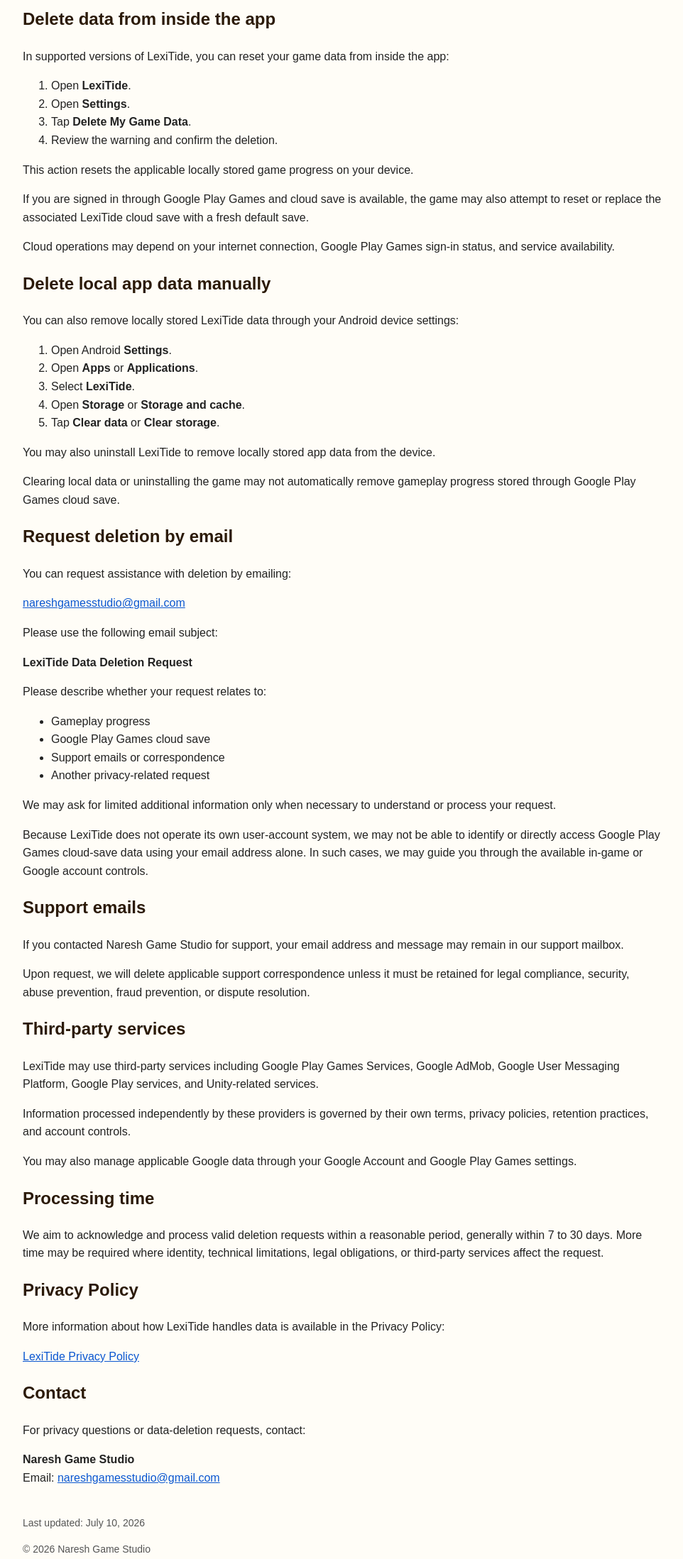
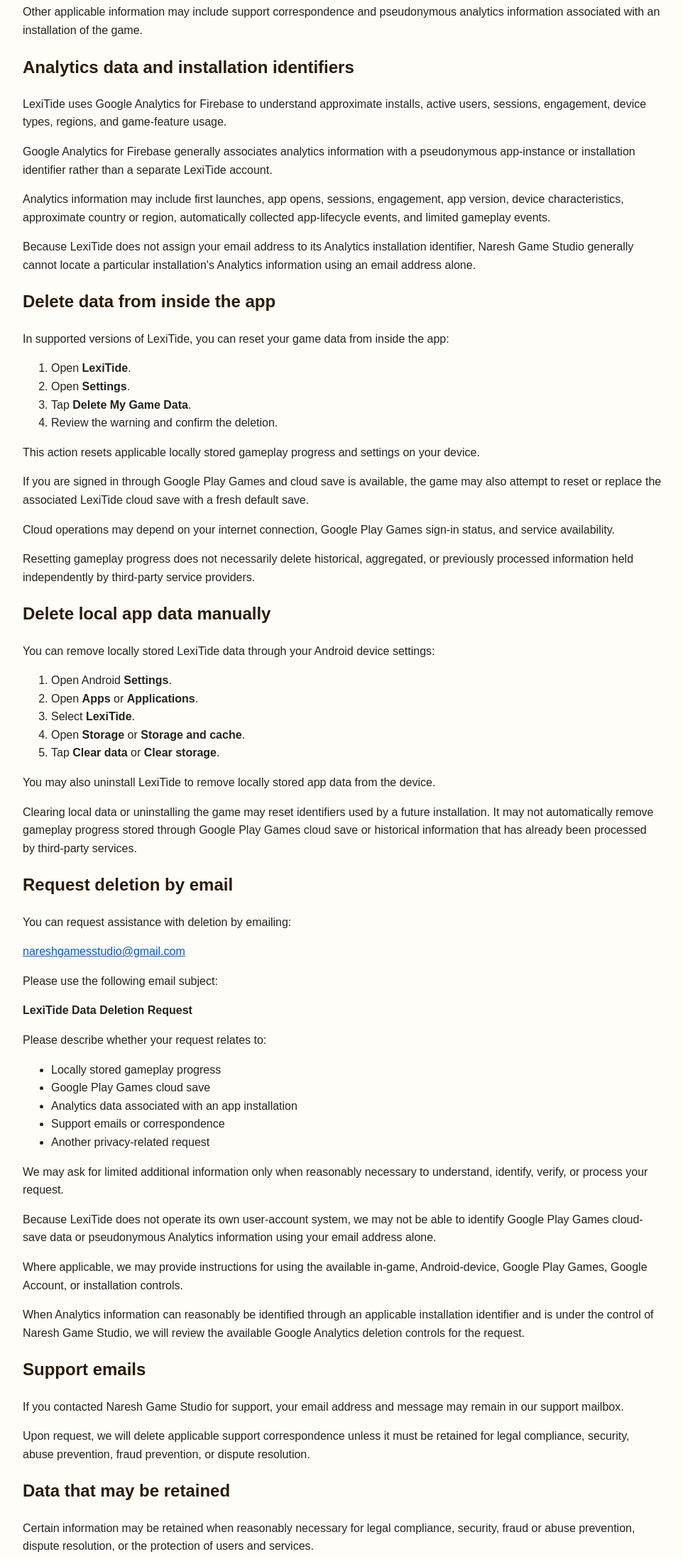
Before and after one commit to naresh-game-studio/lexitide-legal, a plain HTML site: page data-deletion.html in a window 1280 px wide. Shown: the part 996-3193 px from the top of the page at 71% size, without its empty margins (158-1120 px from the left). Drawn offline with Linux system fonts and the light colour scheme.

Commit message:
Update data-deletion.html
Updated data deletion for firebase

```diff
--- a/data-deletion.html
+++ b/data-deletion.html
@@ -17,7 +17,8 @@
       background: #fffdf7;
     }
 
-    h1, h2 {
+    h1,
+    h2 {
       color: #2b1a08;
     }
 
@@ -115,6 +116,40 @@
     stored through Google Play Games Services.
   </p>
 
+  <p>
+    Other applicable information may include support correspondence and
+    pseudonymous analytics information associated with an installation of the
+    game.
+  </p>
+
+  <h2>Analytics data and installation identifiers</h2>
+
+  <p>
+    LexiTide uses Google Analytics for Firebase to understand approximate
+    installs, active users, sessions, engagement, device types, regions, and
+    game-feature usage.
+  </p>
+
+  <p>
+    Google Analytics for Firebase generally associates analytics information
+    with a pseudonymous app-instance or installation identifier rather than a
+    separate LexiTide account.
+  </p>
+
+  <p>
+    Analytics information may include first launches, app opens, sessions,
+    engagement, app version, device characteristics, approximate country or
+    region, automatically collected app-lifecycle events, and limited gameplay
+    events.
+  </p>
+
+  <p>
+    Because LexiTide does not assign your email address to its Analytics
+    installation identifier, Naresh Game Studio generally cannot locate a
+    particular installation's Analytics information using an email address
+    alone.
+  </p>
+
   <h2>Delete data from inside the app</h2>
 
   <p>
@@ -130,8 +165,8 @@
   </ol>
 
   <p>
-    This action resets the applicable locally stored game progress on your
-    device.
+    This action resets applicable locally stored gameplay progress and settings
+    on your device.
   </p>
 
   <p>
@@ -145,10 +180,16 @@
     sign-in status, and service availability.
   </p>
 
+  <p>
+    Resetting gameplay progress does not necessarily delete historical,
+    aggregated, or previously processed information held independently by
+    third-party service providers.
+  </p>
+
   <h2>Delete local app data manually</h2>
 
   <p>
-    You can also remove locally stored LexiTide data through your Android device
+    You can remove locally stored LexiTide data through your Android device
     settings:
   </p>
 
@@ -166,8 +207,10 @@
   </p>
 
   <p>
-    Clearing local data or uninstalling the game may not automatically remove
-    gameplay progress stored through Google Play Games cloud save.
+    Clearing local data or uninstalling the game may reset identifiers used by
+    a future installation. It may not automatically remove gameplay progress
+    stored through Google Play Games cloud save or historical information that
+    has already been processed by third-party services.
   </p>
 
   <h2>Request deletion by email</h2>
@@ -195,22 +238,35 @@
   </p>
 
   <ul>
-    <li>Gameplay progress</li>
+    <li>Locally stored gameplay progress</li>
     <li>Google Play Games cloud save</li>
+    <li>Analytics data associated with an app installation</li>
     <li>Support emails or correspondence</li>
     <li>Another privacy-related request</li>
   </ul>
 
   <p>
-    We may ask for limited additional information only when necessary to
-    understand or process your request.
+    We may ask for limited additional information only when reasonably
+    necessary to understand, identify, verify, or process your request.
   </p>
 
   <p>
     Because LexiTide does not operate its own user-account system, we may not be
-    able to identify or directly access Google Play Games cloud-save data using
-    your email address alone. In such cases, we may guide you through the
-    available in-game or Google account controls.
+    able to identify Google Play Games cloud-save data or pseudonymous Analytics
+    information using your email address alone.
+  </p>
+
+  <p>
+    Where applicable, we may provide instructions for using the available
+    in-game, Android-device, Google Play Games, Google Account, or installation
+    controls.
+  </p>
+
+  <p>
+    When Analytics information can reasonably be identified through an
+    applicable installation identifier and is under the control of Naresh Game
+    Studio, we will review the available Google Analytics deletion controls for
+    the request.
   </p>
 
   <h2>Support emails</h2>
@@ -226,31 +282,59 @@
     prevention, or dispute resolution.
   </p>
 
+  <h2>Data that may be retained</h2>
+
+  <p>
+    Certain information may be retained when reasonably necessary for legal
+    compliance, security, fraud or abuse prevention, dispute resolution, or the
+    protection of users and services.
+  </p>
+
+  <p>
+    Aggregated or de-identified reports that are no longer reasonably linked to
+    a particular installation or individual may also be retained for
+    statistical and historical purposes.
+  </p>
+
   <h2>Third-party services</h2>
 
   <p>
-    LexiTide may use third-party services including Google Play Games Services,
-    Google AdMob, Google User Messaging Platform, Google Play services, and
-    Unity-related services.
+    LexiTide may use third-party services including:
+  </p>
+
+  <ul>
+    <li>Google Play Games Services</li>
+    <li>Google Analytics for Firebase</li>
+    <li>Firebase Installations</li>
+    <li>Google AdMob</li>
+    <li>Google User Messaging Platform</li>
+    <li>Google Play services</li>
+    <li>Unity and related development services</li>
+  </ul>
+
+  <p>
+    Information processed independently by these providers is governed by their
+    own terms, privacy policies, retention practices, deletion processes, and
+    account controls.
   </p>
 
   <p>
-    Information processed independently by these providers is governed by their
-    own terms, privacy policies, retention practices, and account controls.
-  </p>
-
-  <p>
-    You may also manage applicable Google data through your Google Account and
-    Google Play Games settings.
+    You may manage applicable Google information through your Google Account,
+    Google Play Games settings, advertising settings, and other Google privacy
+    controls.
   </p>
 
   <h2>Processing time</h2>
 
   <p>
     We aim to acknowledge and process valid deletion requests within a
-    reasonable period, generally within 7 to 30 days. More time may be required
-    where identity, technical limitations, legal obligations, or third-party
-    services affect the request.
+    reasonable period, generally within 7 to 30 days.
+  </p>
+
+  <p>
+    Additional time may be required when identification, verification,
+    technical limitations, legal obligations, security requirements, or
+    third-party services affect the request.
   </p>
 
   <h2>Privacy Policy</h2>
@@ -281,7 +365,7 @@
   </p>
 
   <div class="footer">
-    <p>Last updated: July 10, 2026</p>
+    <p>Last updated: July 13, 2026</p>
     <p>&copy; 2026 Naresh Game Studio</p>
   </div>
 </body>
```
